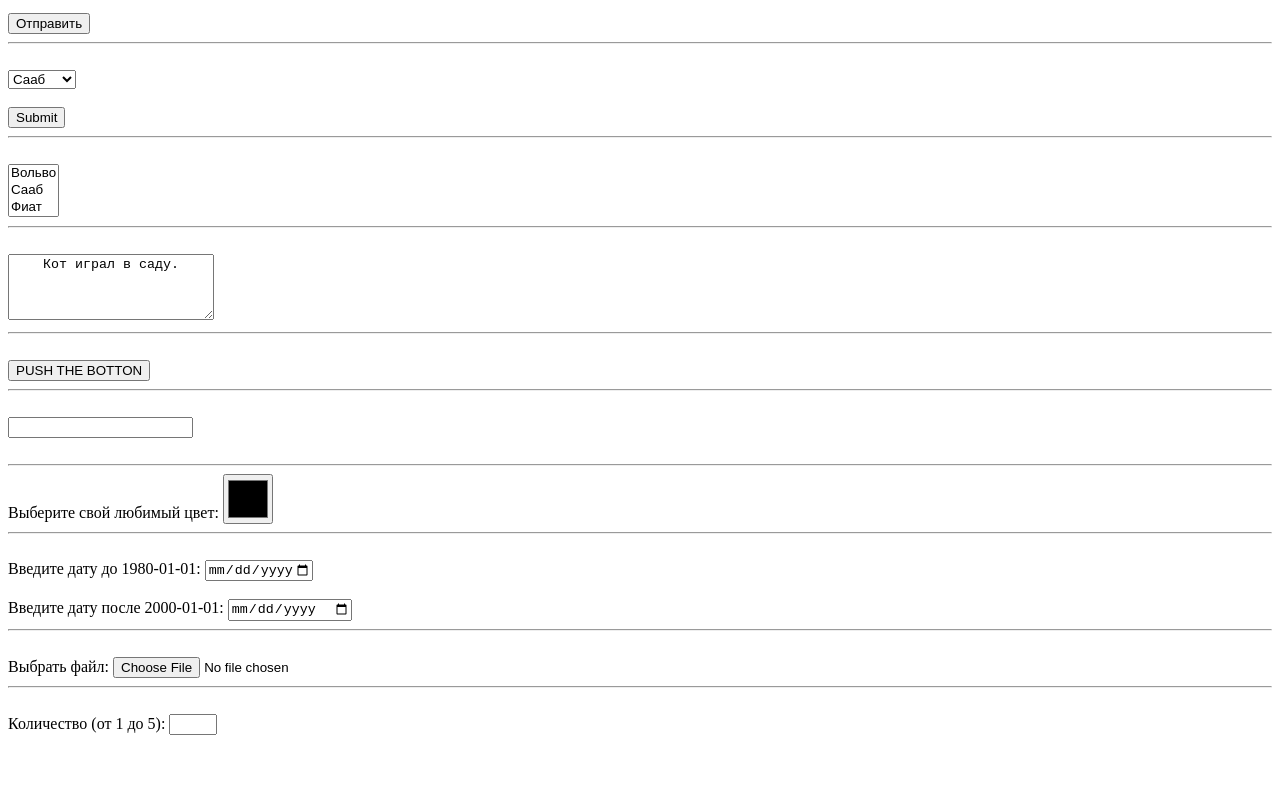
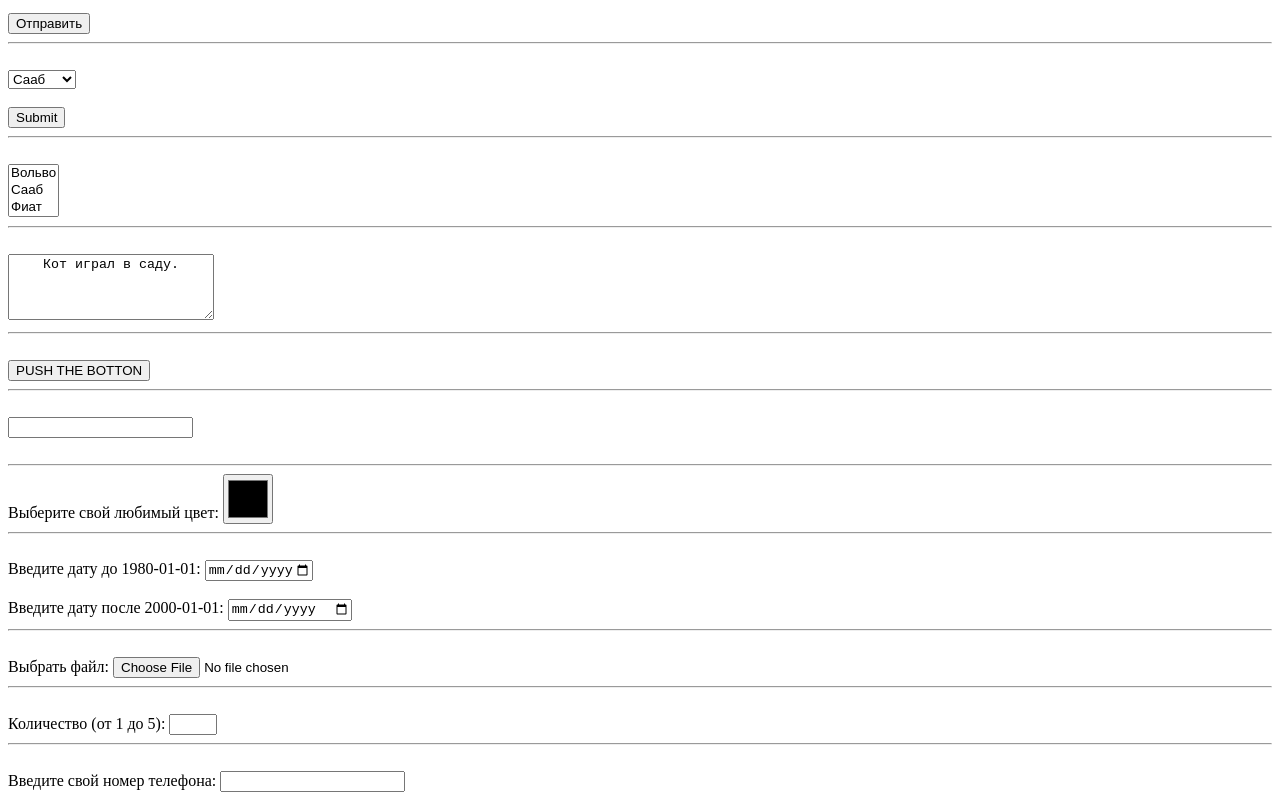
Before and after one commit to Serg-28/schoolsw3, a plain HTML site: page index.html in a window 1280 px wide. Shown: the part 693-1493 px from the top of the page. Before the commit the page ends 1436 px from the top, so only its background shows below. Drawn offline with Linux system fonts and the light colour scheme.

Commit message:
feat:add form with telefon  input type

```diff
--- a/index.html
+++ b/index.html
@@ -138,5 +138,14 @@
   <label for="quantity">Количество (от 1 до 5):</label>
   <input type="number" id="quantity" name="quantity" min="1" max="5">
 </form>
+<hr>
+<br>
+<!-- Форма с типом ввода -телефон с регулярным выражением (pattern)  для проверки входного значения
+в данном случае указываем что принимаемый формат- числа от нуля до девяти в количестеве
+сперва три, потом разделитель -дефис, потом две цифры и снова дефис и опять от 0 до 9 три цифры -->
+<form>
+  <label for="phone">Введите свой номер телефона:</label>
+  <input type="tel" id="phone" name="phone" pattern="[0-9]{3}-[0-9]{2}-[0-9]{3}">
+</form>
 </body>
 </html>
```
